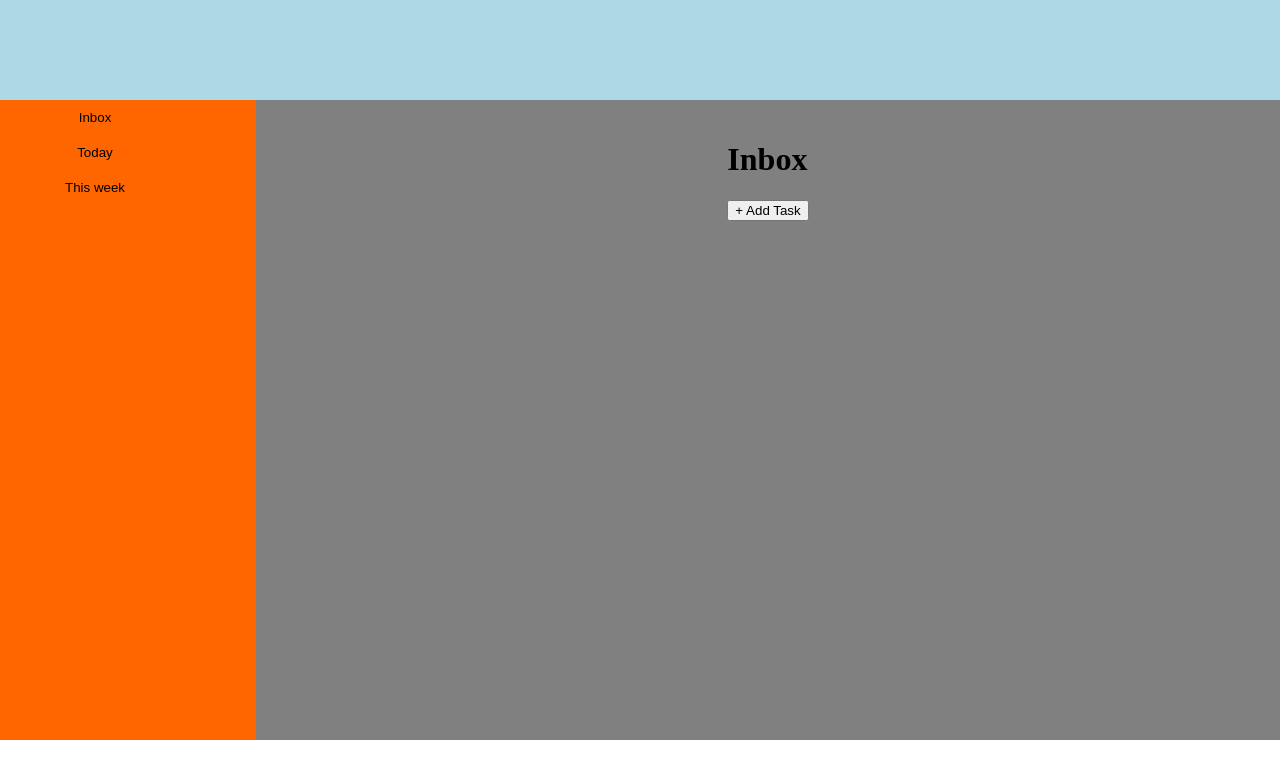
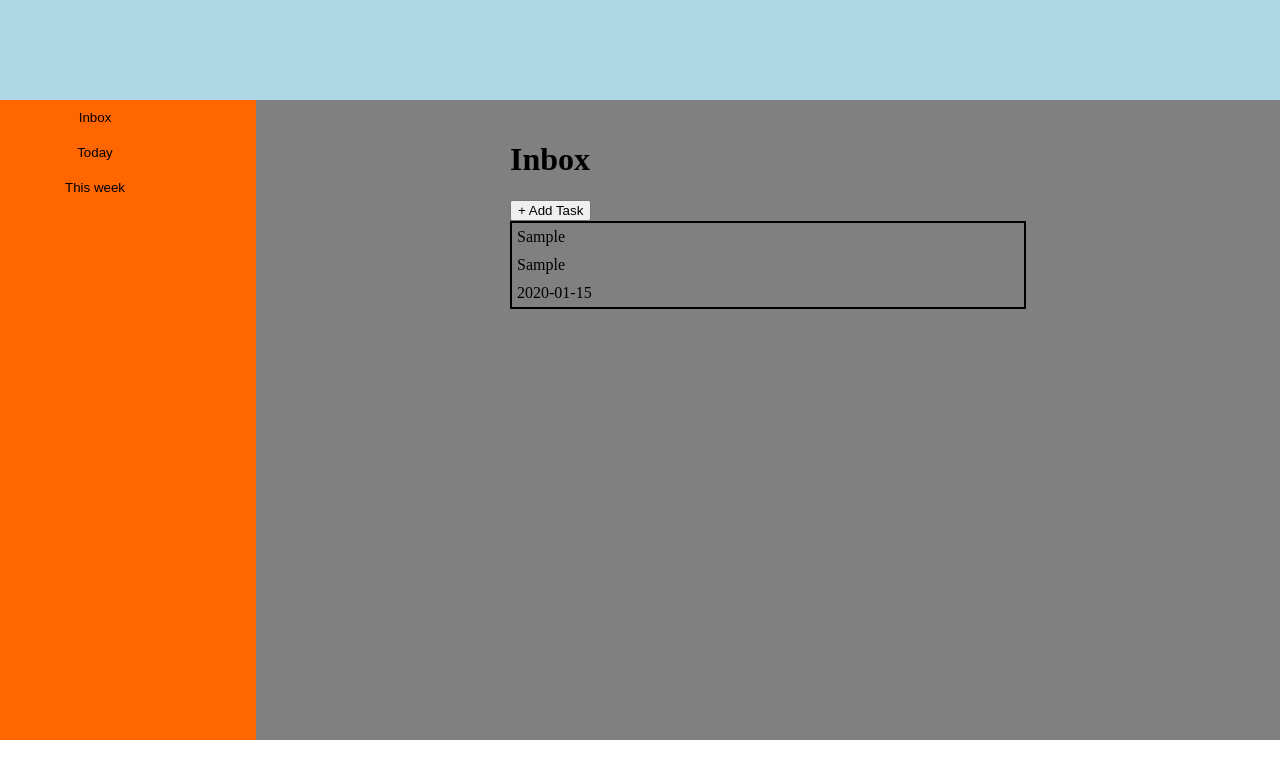
Before and after one commit to Noliqe/to-do-list, a website built with webpack: page dist/index.html in a window 1280 px wide. Both pictures are taken after typing "Sample", "Sample", "2020-01-15" into the empty fields and a click on the input "Add task". Built offline with nearby package versions, Linux system fonts and the light colour scheme.

Commit message:
upd getValueForm and class task

```diff
--- a/src/index.js
+++ b/src/index.js
@@ -1,13 +1,43 @@
 import './style.css';
 //import createPopUp from './task.js';
 
+let counter  = 0;
 class task {
     constructor(title, detail, date, priority) {
+        this.id = "taskContainer" + counter++;
         this.title = title;
         this.detail = detail;
         this.date = date;
         this.priority = priority;
     }
+    makeTask() {
+        const taskContent = document.querySelector('.contentClass');
+
+        const taskContainer = document.createElement('div');
+        taskContent.appendChild(taskContainer);
+        taskContainer.classList.add('taskContainer');
+        taskContainer.setAttribute('id', this.id);
+
+        const taskTitle = document.createElement('p');
+        taskContainer.appendChild(taskTitle);
+        taskTitle.textContent = this.title;
+
+        const taskDetail = document.createElement('p');
+        taskContainer.appendChild(taskDetail);
+        taskDetail.textContent = this.detail;
+
+        const taskDate = document.createElement('p');
+        taskContainer.appendChild(taskDate);
+        taskDate.textContent = this.date;
+
+        if (this.priority === "Low") {
+            taskContainer.setAttribute('style', "border: 2px solid green");
+        } else if (this.priority === "Medium") {
+            taskContainer.setAttribute('style', "border: 2px solid orange");
+        } else if (this.priority === "High") {
+            taskContainer.setAttribute('style', "border: 2px solid red");
+        }
+        }
 }
 
 
@@ -211,6 +241,6 @@ const removeForm = () => {
 }
 
 const getValueForm = () => {
-   let task1 = new task(title.value, detail.value, date.value, priority.value);
-    console.log(task1)
+    let newTask = new task(title.value, detail.value, date.value, priority.value);
+    newTask.makeTask();
 }
--- a/src/style.css
+++ b/src/style.css
@@ -94,6 +94,20 @@ body {
     grid-column: 4/5;
     grid-row: 5/6;
 }
+
+/* content > task */
+
+.taskContainer {
+    display: flex;
+    flex-direction: column;
+    border: 2px solid black;
+    width: 40vw;
+}
+
+.taskContainer > p {
+    margin: 5px;
+}
+
 /* sidebar */
 .sidebar {
     background-color: var(--sidebar-background-color);
```
Also changed, not shown: dist/main.js.
